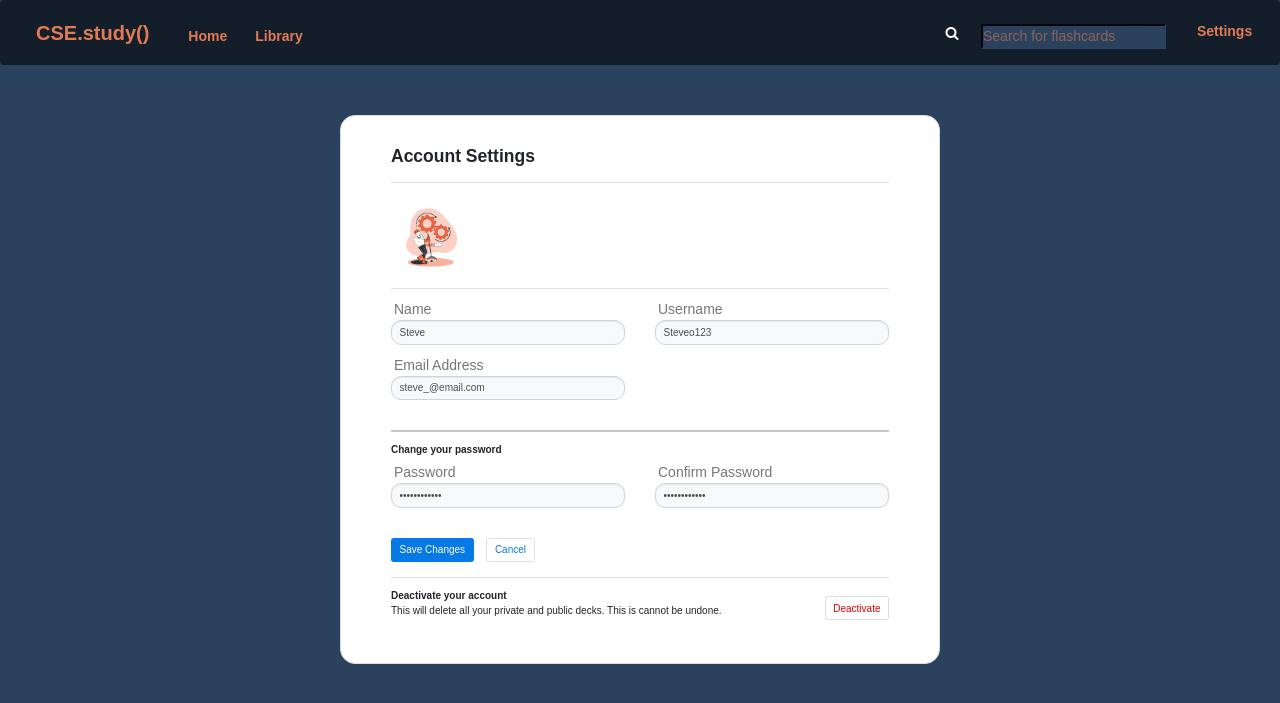
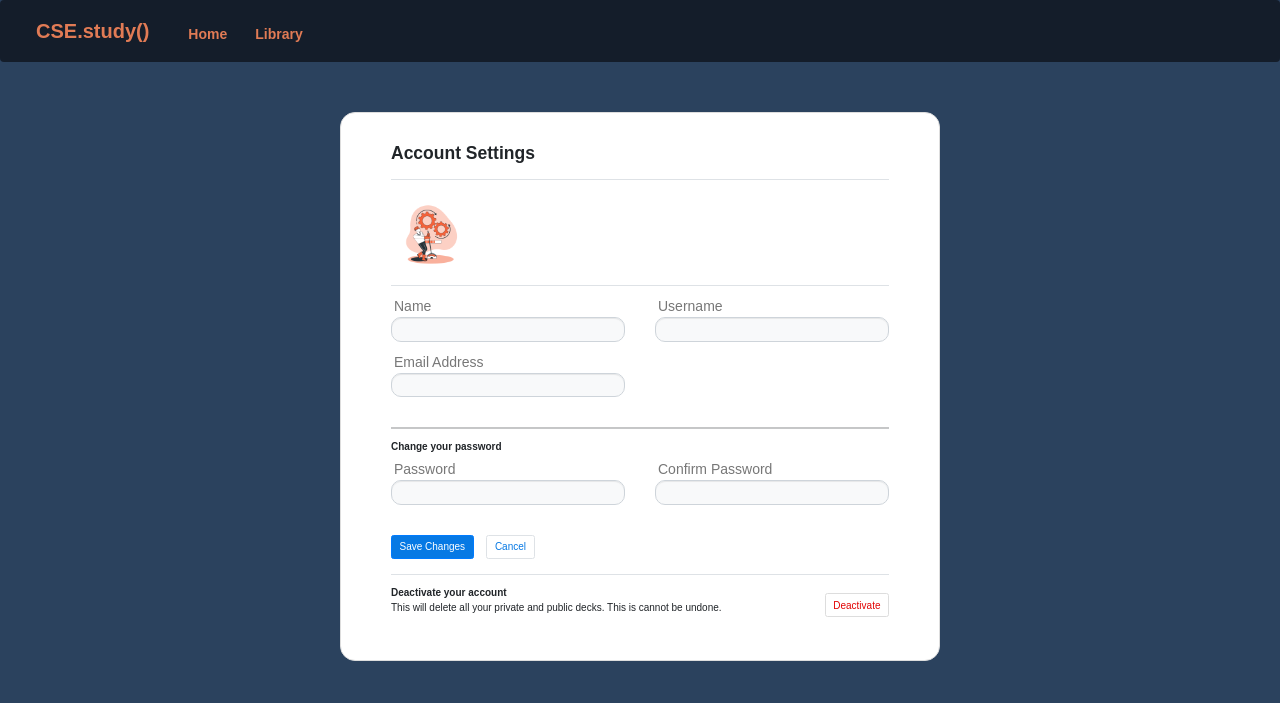
Before and after one commit to AmiraEl/Software-Engineering-Project-website, a Flask app: page /UserSettingsPage/ in a window 1280 px wide. Shown: the top 703 px of the page. Run offline with Flask 2, Linux system fonts and the light colour scheme; some libraries are stand-ins or nearby versions.

Commit message:
settings

```diff
--- a/templates/settings-user.html
+++ b/templates/settings-user.html
@@ -38,22 +38,7 @@
 
         </div>
         <div class="col-4 offset-1">
-            <ul class="navbar-nav">
-                <li class="nav-item" style="align-self: end; padding-bottom: 10px">
-                    <button style="font-weight:bold; color: #fefffe; font-size:14px" class="btn" id="sub_btn"
-                            onclick="sub_btn_s();"><i class="fa fa-search"></i> <!-- javascript -->
-                    </button>
-                </li>
-                <li class="nav-item">
-                    <div class="input-field " id="subs" style="display: inline-flex; color: #fefffe;">
-                        <input class="search-input" name="search" type="search"
-                               placeholder="Search for flashcards" id="news_subs">
-                        <label class="" for="news_subs"></label>
-                    </div>
-                    <div id="sub_res"></div>
-                </li>
-                <li class="nav-item"><a href="/templates/settings-user.html">Settings</a></li>
-            </ul>
+
         </div>
     </nav>
 </div>
@@ -68,17 +53,17 @@
       </div>
       <div class="py-2">
           <div class="row py-2">
-              <div class="col-md-6"> <label for="firstname">Name</label> <input type="text" class="bg-light form-control" id="txtName" value="Steve"> </div>
-              <div class="col-md-6 pt-md-0 pt-3"> <label for="lastname">Username</label> <input type="text" class="bg-light form-control" id="txtUsername" value="Steveo123"> </div>
+              <div class="col-md-6"> <label for="firstname">Name</label> <input type="text" class="bg-light form-control" id="txtName" value="{{ name }}"> </div>
+              <div class="col-md-6 pt-md-0 pt-3"> <label for="lastname">Username</label> <input type="text" class="bg-light form-control" id="txtUsername" value="{{ username }}"> </div>
           </div>
           <div class="row py-2">
-              <div class="col-md-6"> <label for="email">Email Address</label> <input type="text" class="bg-light form-control" id="txtEmail" value="steve_@email.com"> </div>
+              <div class="col-md-6"> <label for="email">Email Address</label> <input type="text" class="bg-light form-control" id="txtEmail" value="{{ email }}"> </div>
           </div>
           <br><hr>
           <b>Change your password</b>
           <div class="row py-2">
-            <div class="col-md-6"> <label for="email">Password</label> <input type="password" class="bg-light form-control" id="txtPassword" value="stevepwd1234"> </div>
-            <div class="col-md-6"> <label for="email">Confirm Password</label> <input type="password" class="bg-light form-control" id="txtConfirmPassword" value="stevepwd1234"> </div>
+            <div class="col-md-6"> <label for="email">Password</label> <input type="password" class="bg-light form-control" id="txtPassword" value=""> </div>
+            <div class="col-md-6"> <label for="email">Confirm Password</label> <input type="password" class="bg-light form-control" id="txtConfirmPassword" value=""> </div>
           </div>
           <br>
           <div class="py-3 pb-4 border-bottom">
```
Also changed, not shown: templates/Home.html (+3 -4 lines).
